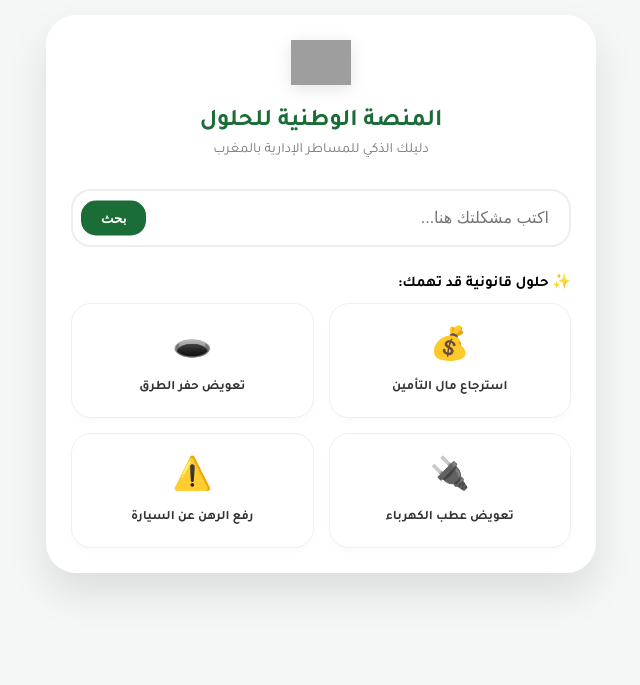
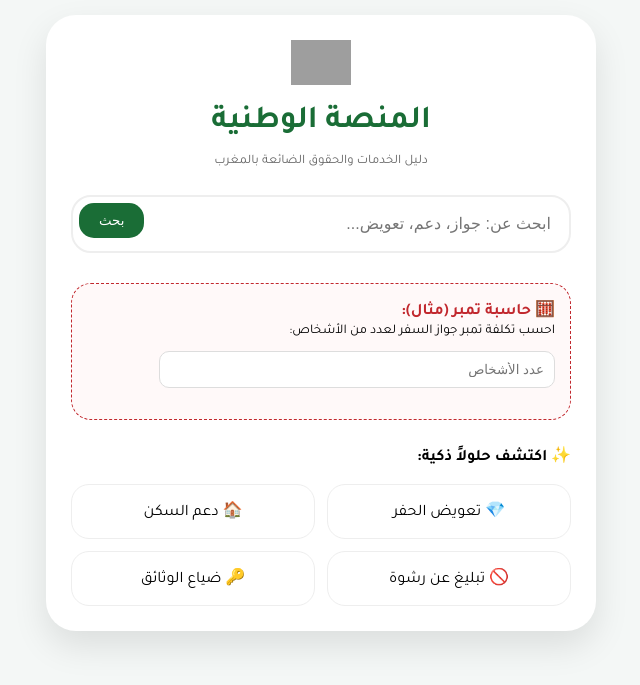
Before and after one commit to younessamsong09-hue/taourirt-app, a Flask app: page / in a window 1280 px wide. Shown: the top 685 px of the page, without its empty margins (319-959 px from the left). Run offline with Flask 3, Linux system fonts and the light colour scheme; some libraries are stand-ins or nearby versions; grey boxes are pictures that could not be loaded.

Commit message:
Update index.html

```diff
--- a/templates/index.html
+++ b/templates/index.html
@@ -3,130 +3,156 @@
 <head>
     <meta charset="UTF-8">
     <meta name="viewport" content="width=device-width, initial-scale=1.0">
-    <title>المنصة الوطنية للحلول الإدارية</title>
+    <title>المنصة الوطنية - دليل الحلول الذكي</title>
     <link href="https://fonts.googleapis.com/css2?family=Tajawal:wght@400;700&display=swap" rel="stylesheet">
+    <script src="https://cdnjs.cloudflare.com/ajax/libs/html2pdf.js/0.10.1/html2pdf.bundle.min.js"></script>
     <style>
-        :root { --main-color: #1a6d36; --accent-color: #c1272d; --bg-color: #f4f7f6; }
-        body { font-family: 'Tajawal', sans-serif; background-color: var(--bg-color); margin: 0; padding: 15px; display: flex; justify-content: center; }
-        .app-container { max-width: 500px; width: 100%; background: white; border-radius: 30px; padding: 25px; box-shadow: 0 20px 40px rgba(0,0,0,0.1); }
+        :root { --main: #1a6d36; --accent: #c1272d; --bg: #f4f7f6; }
+        body { font-family: 'Tajawal', sans-serif; background: var(--bg); margin: 0; padding: 15px; }
+        .app-container { max-width: 500px; margin: auto; background: white; border-radius: 30px; padding: 25px; box-shadow: 0 15px 35px rgba(0,0,0,0.1); }
 
-        /* الرأس */
-        .header { text-align: center; margin-bottom: 30px; }
-        .header img { width: 60px; filter: drop-shadow(0 4px 8px rgba(0,0,0,0.1)); }
-        .header h1 { color: var(--main-color); font-size: 24px; margin: 15px 0 5px; }
-        .header p { color: #777; font-size: 14px; margin: 0; }
+        .header { text-align: center; margin-bottom: 25px; }
+        .header img { width: 60px; margin-bottom: 10px; }
 
-        /* صندوق البحث */
-        .search-section { position: relative; margin-bottom: 25px; }
-        .search-section input { width: 100%; padding: 18px 20px; border: 2px solid #eee; border-radius: 20px; font-size: 16px; outline: none; transition: 0.3s; box-sizing: border-box; }
-        .search-section input:focus { border-color: var(--main-color); box-shadow: 0 0 15px rgba(26, 109, 54, 0.1); }
-        .search-btn { position: absolute; left: 10px; top: 50%; transform: translateY(-50%); background: var(--main-color); color: white; border: none; padding: 10px 20px; border-radius: 15px; cursor: pointer; font-weight: bold; }
+        .search-box { position: relative; margin-bottom: 20px; }
+        .search-box input { width: 100%; padding: 18px; border: 2px solid #eee; border-radius: 20px; font-size: 16px; outline: none; box-sizing: border-box; }
+        .search-btn { position: absolute; left: 8px; top: 8px; background: var(--main); color: white; border: none; padding: 10px 20px; border-radius: 15px; cursor: pointer; }
 
         /* منطقة النتائج */
-        #result-area { display: none; margin-top: 20px; padding: 20px; background: #f9fffb; border-radius: 20px; border: 1.5px solid #e0eee5; animation: fadeIn 0.5s; }
-        .result-title { color: var(--main-color); font-weight: bold; font-size: 18px; margin-bottom: 15px; display: block; border-bottom: 1px solid #ddd; padding-bottom: 10px; }
-        .info-row { margin-bottom: 12px; font-size: 14px; line-height: 1.6; }
-        .info-label { font-weight: bold; color: var(--accent-color); }
-        .official-link { display: inline-block; margin-top: 15px; background: var(--accent-color); color: white; text-decoration: none; padding: 10px 20px; border-radius: 12px; font-size: 14px; font-weight: bold; width: 100%; text-align: center; box-sizing: border-box; }
+        #result-card { display: none; background: #fff; border: 2px solid #eef2f0; border-radius: 25px; padding: 20px; margin-top: 20px; animation: slideUp 0.4s ease; }
+        .res-title { color: var(--main); font-size: 20px; font-weight: bold; border-bottom: 2px solid #f0f0f0; padding-bottom: 10px; margin-bottom: 15px; display: block; }
+        .data-item { margin-bottom: 12px; font-size: 15px; line-height: 1.6; }
+        .label { font-weight: bold; color: var(--accent); }
 
-        /* البطاقات السريعة */
-        .discovery-grid { display: grid; grid-template-columns: 1fr 1fr; gap: 15px; margin-top: 10px; }
-        .card { background: #fff; border: 1.5px solid #f0f0f0; padding: 20px 10px; border-radius: 20px; text-align: center; cursor: pointer; transition: 0.3s; box-shadow: 0 4px 6px rgba(0,0,0,0.02); }
-        .card:hover { transform: translateY(-5px); border-color: var(--main-color); box-shadow: 0 10px 20px rgba(26, 109, 54, 0.1); }
-        .card-emoji { font-size: 32px; display: block; margin-bottom: 10px; }
-        .card-text { font-size: 13px; font-weight: bold; color: #333; }
+        /* أزرار الأكشن */
+        .action-btns { display: grid; grid-template-columns: 1fr 1fr; gap: 10px; margin-top: 20px; }
+        .btn { padding: 12px; border-radius: 12px; border: none; cursor: pointer; font-weight: bold; display: flex; align-items: center; justify-content: center; gap: 8px; font-size: 14px; text-decoration: none; }
+        .btn-pdf { background: #f0f0f0; color: #333; }
+        .btn-wa { background: #25D366; color: white; }
 
-        @keyframes fadeIn { from { opacity: 0; transform: translateY(10px); } to { opacity: 1; transform: translateY(0); } }
+        /* قسم الحاسبة السريعة */
+        .tools-section { margin-top: 30px; background: #fff9f9; border-radius: 20px; padding: 15px; border: 1px dashed var(--accent); }
+        .calc-box input { width: 80%; padding: 10px; border-radius: 10px; border: 1px solid #ddd; margin-top: 10px; }
+
+        .cards-grid { display: grid; grid-template-columns: 1fr 1fr; gap: 12px; margin-top: 15px; }
+        .card { background: white; border: 1px solid #eee; padding: 15px; border-radius: 18px; text-align: center; cursor: pointer; transition: 0.3s; }
+        .card:hover { border-color: var(--main); transform: translateY(-3px); }
+
+        @keyframes slideUp { from { opacity: 0; transform: translateY(20px); } to { opacity: 1; transform: translateY(0); } }
     </style>
 </head>
 <body>
 
 <div class="app-container">
     <div class="header">
-        <img src="https://upload.wikimedia.org/wikipedia/commons/2/2c/Flag_of_Morocco.svg" alt="Morocco">
-        <h1>المنصة الوطنية للحلول</h1>
-        <p>دليلك الذكي للمساطر الإدارية بالمغرب</p>
+        <img src="https://upload.wikimedia.org/wikipedia/commons/2/2c/Flag_of_Morocco.svg" alt="المغرب">
+        <h1 style="color: var(--main); margin: 0;">المنصة الوطنية</h1>
+        <p style="color: #666; font-size: 13px;">دليل الخدمات والحقوق الضائعة بالمغرب</p>
     </div>
 
-    <div class="search-section">
-        <input type="text" id="user-input" placeholder="اكتب مشكلتك هنا..." autocomplete="off">
-        <button class="search-btn" onclick="startSearch()">بحث</button>
+    <div class="search-box">
+        <input type="text" id="query" placeholder="ابحث عن: جواز، دعم، تعويض..." onkeypress="if(event.key==='Enter') doSearch()">
+        <button class="search-btn" onclick="doSearch()">بحث</button>
     </div>
 
-    <div id="result-area">
-        <span class="result-title" id="res-title"></span>
-        <div class="info-row"><span class="info-label">📄 الوثائق: </span><span id="res-docs"></span></div>
-        <div class="info-row"><span class="info-label">💰 التكلفة: </span><span id="res-cost"></span></div>
-        <div class="info-row"><span class="info-label">⏳ الوقت: </span><span id="res-time"></span></div>
-        <div class="info-row"><span class="info-label">📍 المكان: </span><span id="res-loc"></span></div>
-        <a id="res-link" href="#" target="_blank" class="official-link">الموقع الرسمي للمسطرة</a>
+    <div id="result-card">
+        <div id="pdf-content">
+            <span class="res-title" id="out-title"></span>
+            <div class="data-item"><span class="label">📄 الوثائق: </span><span id="out-docs"></span></div>
+            <div class="data-item"><span class="label">💰 التكلفة: </span><span id="out-cost"></span></div>
+            <div class="data-item"><span class="label">⏳ الوقت المتوقع: </span><span id="out-time"></span></div>
+            <div class="data-item"><span class="label">📍 المكان: </span><span id="out-loc"></span></div>
+        </div>
+
+        <div class="action-btns">
+            <button class="btn btn-pdf" onclick="downloadPDF()">📥 تحميل PDF</button>
+            <a id="wa-link" href="#" target="_blank" class="btn btn-wa">📲 واتساب</a>
+        </div>
     </div>
 
-    <div id="discovery-section">
-        <p style="font-weight: bold; font-size: 15px; margin: 20px 0 10px;">✨ حلول قانونية قد تهمك:</p>
-        <div class="discovery-grid">
-            <div class="card" onclick="quickAction('استرجاع تأمين')">
-                <span class="card-emoji">💰</span>
-                <span class="card-text">استرجاع مال التأمين</span>
-            </div>
-            <div class="card" onclick="quickAction('حفرة الطريق')">
-                <span class="card-emoji">🕳️</span>
-                <span class="card-text">تعويض حفر الطرق</span>
-            </div>
-            <div class="card" onclick="quickAction('احتراق الأجهزة')">
-                <span class="card-emoji">🔌</span>
-                <span class="card-text">تعويض عطب الكهرباء</span>
-            </div>
-            <div class="card" onclick="quickAction('الرهن البنكي')">
-                <span class="card-emoji">⚠️</span>
-                <span class="card-text">رفع الرهن عن السيارة</span>
-            </div>
+    <div class="tools-section">
+        <p style="font-weight: bold; margin: 0; color: var(--accent);">🧮 حاسبة تمبر (مثال):</p>
+        <div class="calc-box">
+            <small>احسب تكلفة تمبر جواز السفر لعدد من الأشخاص:</small><br>
+            <input type="number" id="people-count" placeholder="عدد الأشخاص" oninput="calcStamp()">
+            <p id="calc-result" style="font-weight: bold; color: var(--main); margin-top: 10px;"></p>
         </div>
+    </div>
+
+    <p style="font-weight: bold; margin-top: 25px;">✨ اكتشف حلولاً ذكية:</p>
+    <div class="cards-grid">
+        <div class="card" onclick="quickFill('تعويض حفر')">💎 تعويض الحفر</div>
+        <div class="card" onclick="quickFill('دعم السكن')">🏠 دعم السكن</div>
+        <div class="card" onclick="quickFill('الرشوة')">🚫 تبليغ عن رشوة</div>
+        <div class="card" onclick="quickFill('الضياع')">🔑 ضياع الوثائق</div>
     </div>
 </div>
 
 <script>
-    function quickAction(term) {
-        document.getElementById('user-input').value = term;
-        startSearch();
+    // 1. وظيفة البحث
+    async function doSearch() {
+        const q = document.getElementById('query').value;
+        const card = document.getElementById('result-card');
+        if(!q) return;
+
+        card.style.display = 'block';
+        card.innerHTML = '<p style="text-align:center">جاري استخراج البيانات القانونية... ⏳</p>';
+
+        const res = await fetch('/ask', {
+            method: 'POST',
+            headers: {'Content-Type': 'application/json'},
+            body: JSON.stringify({prompt: q})
+        });
+        const data = await res.json();
+
+        if(data.found) {
+            renderResult(data);
+        } else {
+            card.innerHTML = '<p style="color:red; text-align:center">لم نجد معلومة مطابقة. حاول كتابة كلمات أبسط.</p>';
+        }
     }
 
-    async function startSearch() {
-        const query = document.getElementById('user-input').value;
-        const resultArea = document.getElementById('result-area');
-        const discovery = document.getElementById('discovery-section');
+    function renderResult(data) {
+        const card = document.getElementById('result-card');
+        card.innerHTML = `
+            <div id="pdf-content">
+                <span class="res-title">${data.title}</span>
+                <div class="data-item"><span class="label">📄 الوثائق: </span>${data.docs}</div>
+                <div class="data-item"><span class="label">💰 التكلفة: </span>${data.cost}</div>
+                <div class="data-item"><span class="label">⏳ الوقت: </span>${data.time}</div>
+                <div class="data-item"><span class="label">📍 المكان: </span>${data.location}</div>
+            </div>
+            <div class="action-btns">
+                <button class="btn btn-pdf" onclick="downloadPDF()">📥 تحميل PDF</button>
+                <a href="https://wa.me/?text=${encodeURIComponent('✅ معلومة من المنصة الوطنية: ' + data.title + ' - الوثائق: ' + data.docs)}"
+                   target="_blank" class="btn btn-wa">📲 واتساب</a>
+            </div>
+        `;
+    }
 
-        if (!query) return;
+    // 2. وظيفة تحميل PDF (احترافية)
+    function downloadPDF() {
+        const element = document.getElementById('pdf-content');
+        const opt = {
+            margin: 1,
+            filename: 'al-manssa-info.pdf',
+            image: { type: 'jpeg', quality: 0.98 },
+            html2canvas: { scale: 2 },
+            jsPDF: { unit: 'in', format: 'letter', orientation: 'portrait' }
+        };
+        html2pdf().set(opt).from(element).save();
+    }
 
-        // إظهار حالة البحث
-        resultArea.style.display = 'block';
-        resultArea.innerHTML = '<p style="text-align:center;">جاري جلب المعلومات... ⏳</p>';
+    // 3. الحاسبة (قيمة مضافة)
+    function calcStamp() {
+        const count = document.getElementById('people-count').value;
+        const total = count * 500;
+        document.getElementById('calc-result').innerText = count > 0 ? `المجموع: ${total} درهم` : "";
+    }
 
-        try {
-            const response = await fetch('/ask', {
-                method: 'POST',
-                headers: { 'Content-Type': 'application/json' },
-                body: JSON.stringify({ prompt: query })
-            });
-
-            const data = await response.json();
-
-            if (data.found) {
-                // ملء البيانات في القالب
-                resultArea.innerHTML = `
-                    <span class="result-title">${data.title}</span>
-                    <div class="info-row"><span class="info-label">📄 الوثائق: </span>${data.docs}</div>
-                    <div class="info-row"><span class="info-label">💰 التكلفة: </span>${data.cost}</div>
-                    <div class="info-row"><span class="info-label">⏳ الوقت: </span>${data.time}</div>
-                    <div class="info-row"><span class="info-label">📍 المكان: </span>${data.location}</div>
-                    <a href="${data.link}" target="_blank" class="official-link">الموقع الرسمي للمسطرة</a>
-                `;
-            } else {
-                resultArea.innerHTML = '<p style="color:red; text-align:center;">لم نجد معلومات دقيقة، جرب كلمات أخرى مثل (جواز، بطاقة، تأمين)...</p>';
-            }
-        } catch (error) {
-            resultArea.innerHTML = '<p style="color:red;">حدث خطأ في الاتصال بالسيرفر.</p>';
-        }
+    function quickFill(txt) {
+        document.getElementById('query').value = txt;
+        doSearch();
     }
 </script>
 
```
